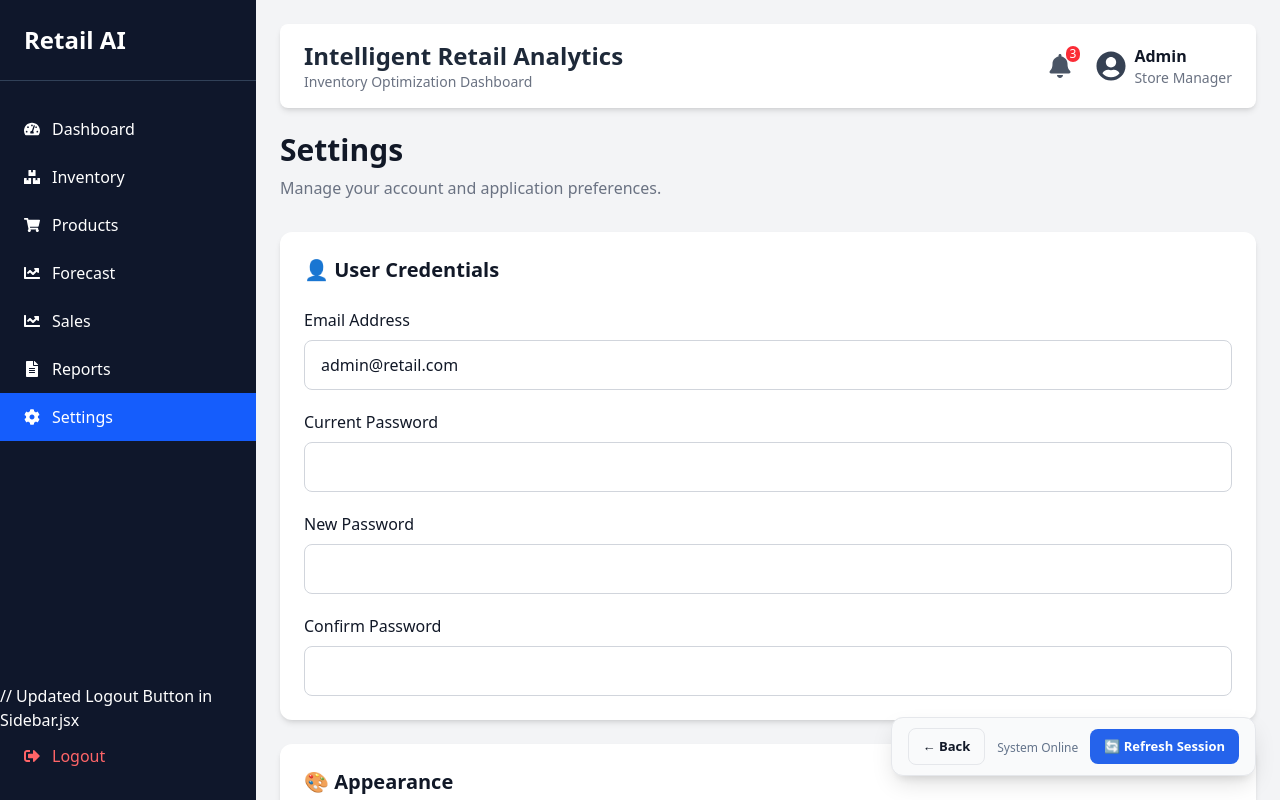
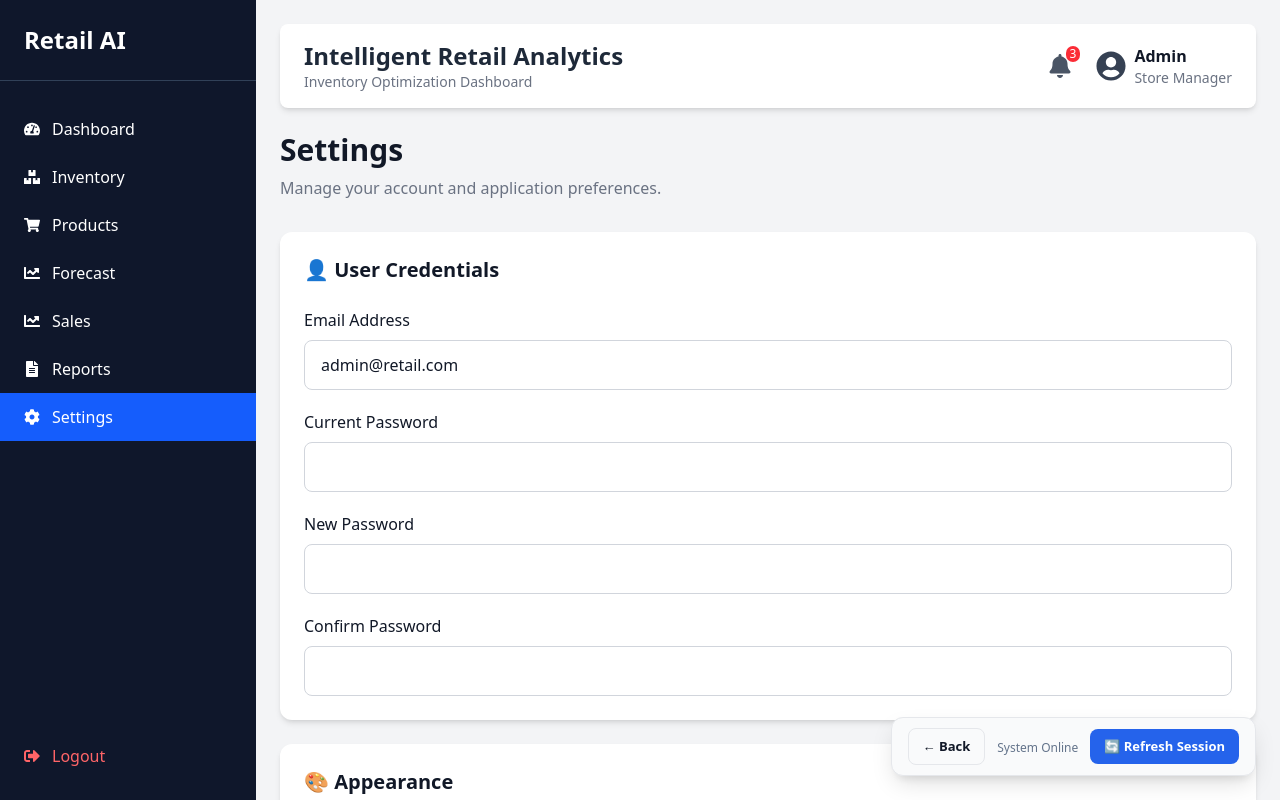
Before and after one commit to MDKubal-17/Intelligent-Retail-Analytics-and-Inventory-Optimization-System, a React (Vite) app in the folder retail-analytics-frontend/: page /settings in a window 1280 px wide. Shown: the top 800 px of the page. Built offline with nearby package versions, Linux system fonts and the light colour scheme; no server answers.

Commit message:
Update Sidebar.jsx

```diff
--- a/retail-analytics-frontend/src/components/Sidebar.jsx
+++ b/retail-analytics-frontend/src/components/Sidebar.jsx
@@ -134,7 +134,7 @@ function Sidebar() {
       {/* Logout */}
       <div className="absolute bottom-5 w-full">
 
-        // Updated Logout Button in Sidebar.jsx
+        {/* Updated Logout Button in Sidebar.jsx */}
         <button
           onClick={() => navigate("/login", { replace: true })}
           className="flex items-center gap-3 w-full px-6 py-3 text-red-400 hover:bg-slate-700"
```
